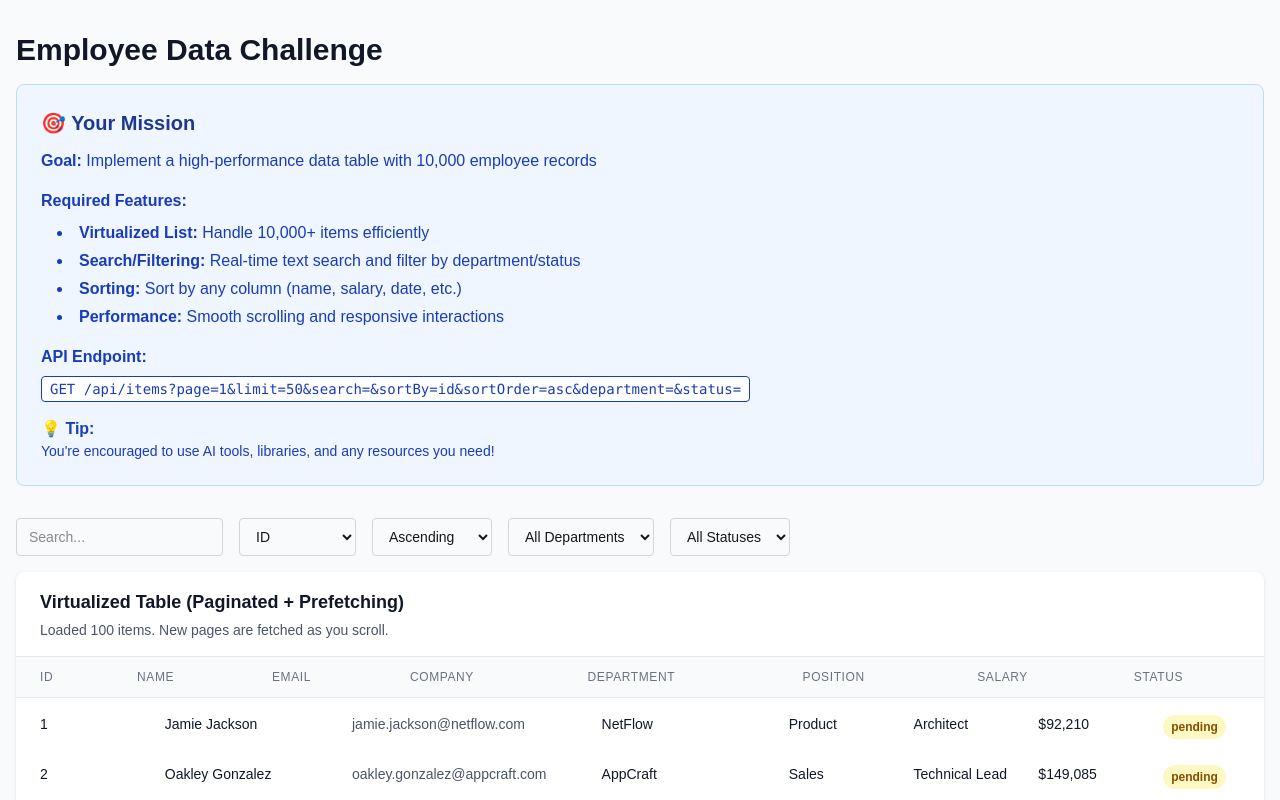
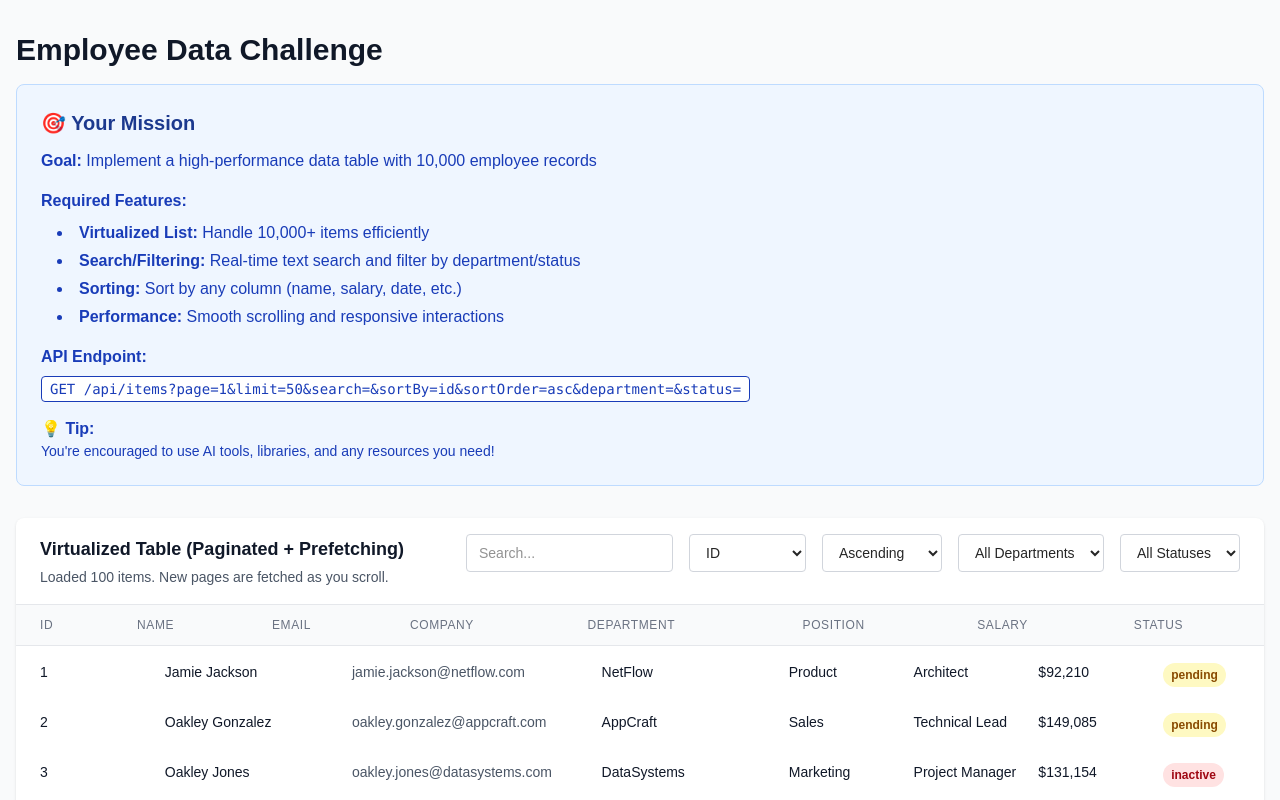
Before and after one commit to girishsawant999/interview-with-ai, a Next.js app: page / in a window 1280 px wide. Shown: the top 800 px of the page. Built offline with nearby package versions, Linux system fonts and the light colour scheme.

Commit message:
Add filtering component and API handler for enhanced item fetching

```diff
--- a/src/app/page.tsx
+++ b/src/app/page.tsx
@@ -1,108 +1,10 @@
 "use client";
 
+import Filters from "@/components/Filters";
+import { fetchItems } from "@/lib/apiHandlers";
+import { Item } from "@/types";
 import { useVirtualizer } from "@tanstack/react-virtual";
 import { useCallback, useEffect, useRef, useState } from "react";
-
-interface Item {
-  id: number;
-  name: string;
-  email: string;
-  company: string;
-  department: string;
-  position: string;
-  salary: number;
-  location: string;
-  startDate: string;
-  status: "active" | "inactive" | "pending";
-  experience: number;
-}
-
-interface ApiResponse {
-  data: Item[];
-  pagination: {
-    page: number;
-    limit: number;
-    total: number;
-    totalPages: number;
-    hasNext: boolean;
-    hasPrev: boolean;
-  };
-  filters: {
-    search: string;
-    department: string;
-    status: string;
-    sortBy: string;
-    sortOrder: string;
-  };
-}
-
-function Filters({
-  filters,
-  onFilterChange,
-}: {
-  filters: {
-    search: string;
-    sortBy: string;
-    sortOrder: "asc" | "desc";
-    department: string;
-    status: string;
-  };
-  onFilterChange: (key: keyof typeof filters, value: string) => void;
-}) {
-  return (
-    <div className="flex flex-wrap gap-4 mb-4">
-      <input
-        type="text"
-        placeholder="Search..."
-        value={filters.search}
-        onChange={(e) => onFilterChange("search", e.target.value)}
-        className="border border-gray-300 rounded px-3 py-2 text-sm"
-      />
-      <select
-        value={filters.sortBy}
-        onChange={(e) => onFilterChange("sortBy", e.target.value)}
-        className="border border-gray-300 rounded px-3 py-2 text-sm"
-      >
-        <option value="id">ID</option>
-        <option value="name">Name</option>
-        <option value="email">Email</option>
-        <option value="company">Company</option>
-        <option value="salary">Salary</option>
-        <option value="startDate">Start Date</option>
-        <option value="experience">Experience</option>
-      </select>
-      <select
-        value={filters.sortOrder}
-        onChange={(e) => onFilterChange("sortOrder", e.target.value)}
-        className="border border-gray-300 rounded px-3 py-2 text-sm"
-      >
-        <option value="asc">Ascending</option>
-        <option value="desc">Descending</option>
-      </select>
-      <select
-        value={filters.department}
-        onChange={(e) => onFilterChange("department", e.target.value)}
-        className="border border-gray-300 rounded px-3 py-2 text-sm"
-      >
-        <option value="">All Departments</option>
-        <option value="Engineering">Engineering</option>
-        <option value="Sales">Sales</option>
-        <option value="Marketing">Marketing</option>
-        <option value="HR">HR</option>
-      </select>
-      <select
-        value={filters.status}
-        onChange={(e) => onFilterChange("status", e.target.value)}
-        className="border border-gray-300 rounded px-3 py-2 text-sm"
-      >
-        <option value="">All Statuses</option>
-        <option value="active">Active</option>
-        <option value="inactive">Inactive</option>
-        <option value="pending">Pending</option>
-      </select>
-    </div>
-  );
-}
 
 export default function Home() {
   const parentRef = useRef<HTMLDivElement>(null);
@@ -123,22 +25,11 @@ export default function Home() {
   // Debounced search UI state
   const [searchInput, setSearchInput] = useState("");
 
-  const fetchItems = useCallback(
+  const fetchData = useCallback(
     async (page: number, reset = false) => {
       try {
         setLoading(true);
-        const query = new URLSearchParams({
-          page: page.toString(),
-          limit: "100",
-          search: filters.search,
-          sortBy: filters.sortBy,
-          sortOrder: filters.sortOrder,
-          department: filters.department,
-          status: filters.status,
-        });
-        const response = await fetch(`/api/items?${query}`);
-        if (!response.ok) throw new Error("Failed to fetch items");
-        const data: ApiResponse = await response.json();
+        const data = await fetchItems({ page, filters });
         setItems((prev) => (reset ? data.data : [...prev, ...data.data]));
         setHasNext(data.pagination.hasNext);
       } catch (err) {
@@ -153,8 +44,8 @@ export default function Home() {
   useEffect(() => {
     setItems([]);
     setPage(1);
-    fetchItems(1, true);
-  }, [filters, fetchItems]);
+    fetchData(1, true);
+  }, [filters, fetchData]);
 
   // Debounce effect for search input
   useEffect(() => {
@@ -187,8 +78,8 @@ export default function Home() {
 
   useEffect(() => {
     if (page === 1) return;
-    fetchItems(page);
-  }, [page, fetchItems]);
+    fetchData(page);
+  }, [page, fetchData]);
 
   const handleFilterChange = (key: keyof typeof filters, value: string) => {
     if (key === "search") {
@@ -207,7 +98,7 @@ export default function Home() {
           <button
             onClick={() => {
               setError(null);
-              fetchItems(page);
+              fetchData(page);
             }}
             className="bg-blue-600 text-white px-4 py-2 rounded hover:bg-blue-700"
           >
@@ -277,21 +168,25 @@ export default function Home() {
           </div>
         </div>
 
-        {/* Filters */}
-        <Filters
-          filters={{ ...filters, search: searchInput }}
-          onFilterChange={handleFilterChange}
-        />
-
         {/* Virtualized Table Implementation */}
         <div className="bg-white rounded-lg shadow">
-          <div className="px-6 py-4 border-b border-gray-200">
-            <h2 className="text-lg font-semibold text-gray-900">
-              Virtualized Table (Paginated + Prefetching)
-            </h2>
-            <p className="text-sm text-gray-600 mt-1">
-              Loaded {items.length} items. New pages are fetched as you scroll.
-            </p>
+          <div className="px-6 py-4 border-b border-gray-200 flex justify-between gap-10 items-center">
+            <div>
+              <h2 className="text-lg font-semibold text-gray-900">
+                Virtualized Table (Paginated + Prefetching)
+              </h2>
+              <p className="text-sm text-gray-600 mt-1">
+                Loaded {items.length} items. New pages are fetched as you
+                scroll.
+              </p>
+            </div>
+            <div>
+              {/* Filters */}
+              <Filters
+                filters={{ ...filters, search: searchInput }}
+                onFilterChange={handleFilterChange}
+              />
+            </div>
           </div>
 
           <div
--- /dev/null
+++ b/src/components/Filters.tsx
@@ -0,0 +1,76 @@
+"use client";
+
+import React from "react";
+
+interface FiltersProps {
+  filters: {
+    search: string;
+    sortBy: string;
+    sortOrder: "asc" | "desc";
+    department: string;
+    status: string;
+  };
+  onFilterChange: (key: keyof FiltersProps["filters"], value: string) => void;
+}
+
+const Filters: React.FC<FiltersProps> = ({ filters, onFilterChange }) => {
+  return (
+    <div className="flex flex-wrap gap-4 mb-4 text-neutral-800">
+      <input
+        type="text"
+        placeholder="Search..."
+        value={filters.search}
+        onChange={(e) => onFilterChange("search", e.target.value)}
+        className="border border-gray-300 rounded px-3 py-2 text-sm"
+      />
+
+      <select
+        value={filters.sortBy}
+        onChange={(e) => onFilterChange("sortBy", e.target.value)}
+        className="border border-gray-300 rounded px-3 py-2 text-sm"
+      >
+        <option value="id">ID</option>
+        <option value="name">Name</option>
+        <option value="email">Email</option>
+        <option value="company">Company</option>
+        <option value="salary">Salary</option>
+        <option value="startDate">Start Date</option>
+        <option value="experience">Experience</option>
+      </select>
+
+      <select
+        value={filters.sortOrder}
+        onChange={(e) => onFilterChange("sortOrder", e.target.value)}
+        className="border border-gray-300 rounded px-3 py-2 text-sm"
+      >
+        <option value="asc">Ascending</option>
+        <option value="desc">Descending</option>
+      </select>
+
+      <select
+        value={filters.department}
+        onChange={(e) => onFilterChange("department", e.target.value)}
+        className="border border-gray-300 rounded px-3 py-2 text-sm"
+      >
+        <option value="">All Departments</option>
+        <option value="Engineering">Engineering</option>
+        <option value="Sales">Sales</option>
+        <option value="Marketing">Marketing</option>
+        <option value="HR">HR</option>
+      </select>
+
+      <select
+        value={filters.status}
+        onChange={(e) => onFilterChange("status", e.target.value)}
+        className="border border-gray-300 rounded px-3 py-2 text-sm"
+      >
+        <option value="">All Statuses</option>
+        <option value="active">Active</option>
+        <option value="inactive">Inactive</option>
+        <option value="pending">Pending</option>
+      </select>
+    </div>
+  );
+};
+
+export default Filters;
--- /dev/null
+++ b/src/lib/apiHandlers.ts
@@ -0,0 +1,31 @@
+import type { ApiResponse } from "@/types";
+
+interface FetchParams {
+  page: number;
+  filters: {
+    search: string;
+    sortBy: string;
+    sortOrder: string;
+    department: string;
+    status: string;
+  };
+}
+
+export async function fetchItems({
+  page,
+  filters,
+}: FetchParams): Promise<ApiResponse> {
+  const query = new URLSearchParams({
+    page: page.toString(),
+    limit: "100",
+    search: filters.search,
+    sortBy: filters.sortBy,
+    sortOrder: filters.sortOrder,
+    department: filters.department,
+    status: filters.status,
+  });
+
+  const res = await fetch(`/api/items?${query.toString()}`);
+  if (!res.ok) throw new Error("Failed to fetch items");
+  return res.json();
+}
```
